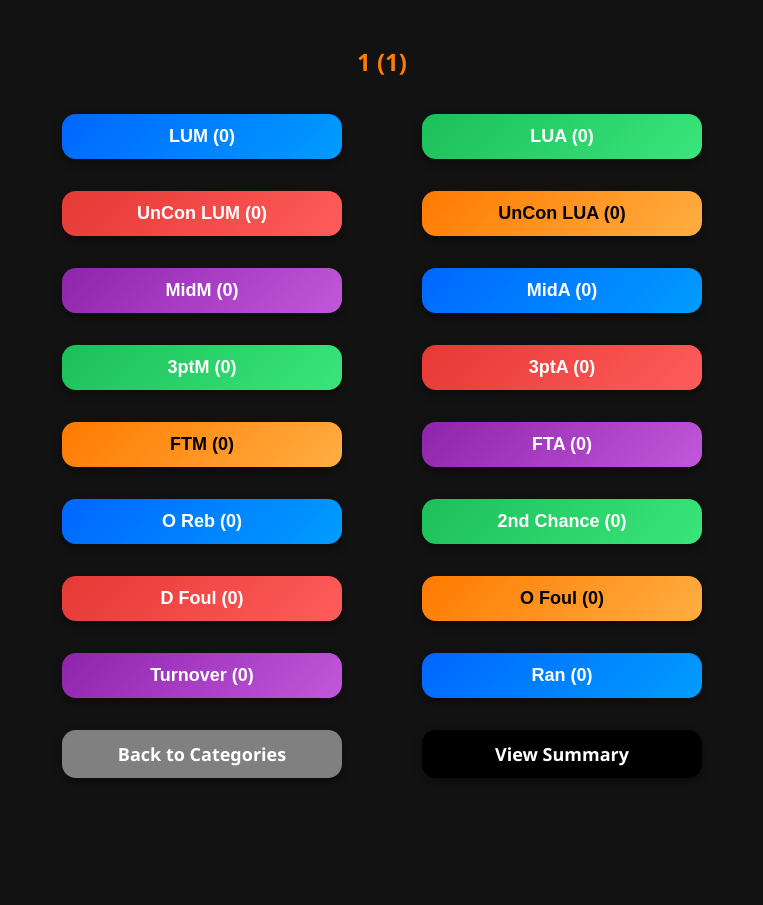
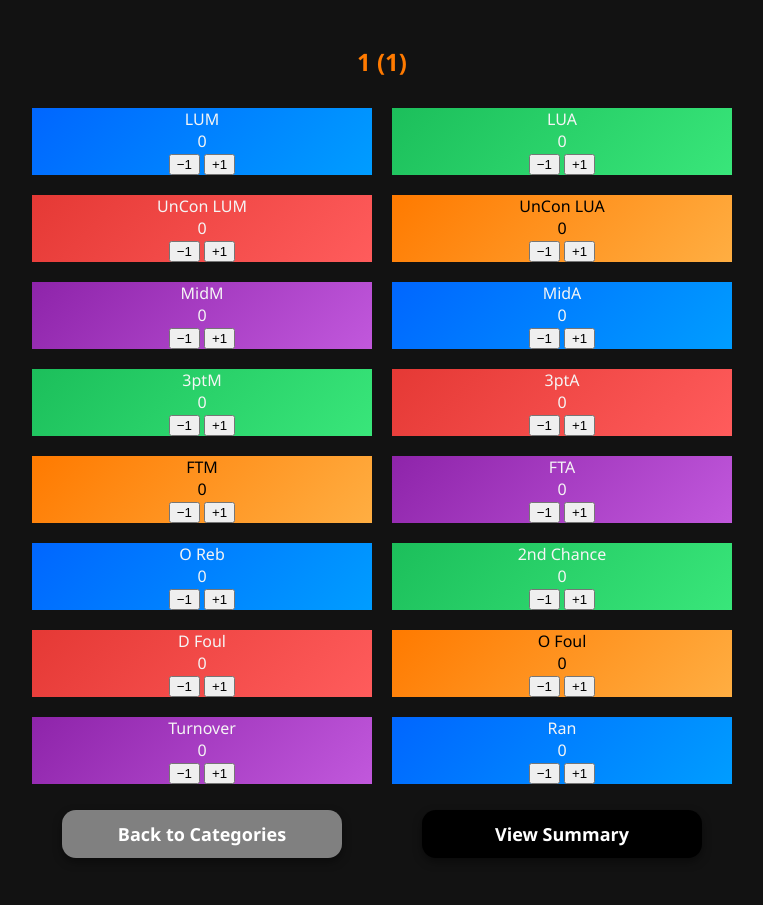
Before and after one commit to dsnedden19/playtrackerpwa, a Flask app: page /stat/1/1 in a window 1280 px wide. Shown: the whole page, without its empty margins (258-1021 px from the left). Before the commit the page ends 778 px from the top, so only its background shows below. Run offline with Flask 3, Linux system fonts and the light colour scheme; some libraries are stand-ins or nearby versions.

Commit message:
Update stat tracker buttons to split left/right increment/decrement behavior with minimal styling

```diff
--- a/templates/stat.html
+++ b/templates/stat.html
@@ -7,12 +7,18 @@
         <div class="button-grid">
             {% for c in counters %}
                 {% set color = (loop.index0 % 5) + 1 %}
-                <button class="button stat-{{ color }}"
-                        type="submit"
-                        name="counter"
-                        value="{{ c }}">
-                    {{ c }} ({{ values[c] }})
+                <div class="stat-card stat-{{ color }}" data-counter="{{ c }}">
+                    <div class="stat-card-header">{{ c }}</div>
+                    <div class="stat-total" data-counter-total="{{ c }}">{{ values[c] or 0 }}</div>
+                    <div class="stat-split">
+                        <button class="stat-half stat-half-left" type="button" data-counter="{{ c }}" data-delta="-1" aria-label="Subtract 1 from {{ c }}">
+                            −1
                         </button>
+                        <button class="stat-half stat-half-right" type="button" data-counter="{{ c }}" data-delta="1" aria-label="Add 1 to {{ c }}">
+                            +1
+                        </button>
+                    </div>
+                </div>
             {% endfor %}
 
             <a href="/category" class="button" style="background-color: gray;">
@@ -22,30 +28,18 @@
             <a href="/summary" class="button" style="background-color: black;">
                 View Summary
             </a>
+        </div>
+    </form>
+
     <script src="/static/storage.js"></script>
     <script>
-    document.getElementById("stat-form").addEventListener("submit", async function (event) {
-        event.preventDefault();
+        function updateCounterCard(card, value) {
+            const totalEl = card.querySelector(".stat-total");
+            if (totalEl) {
+                totalEl.textContent = value;
+            }
+        }
 
-        const gameId = localStorage.getItem("activeGameId");
-        const category = event.currentTarget.dataset.category;
-        const play = event.currentTarget.dataset.play;
-        const counter = event.submitter.value;
-
-        const record = await incrementPlayStat(
-            gameId,
-            category,
-            play,
-            counter
-        );
-
-        event.submitter.textContent =
-            counter + " (" + record.counters[counter] + ")";
-    });
-</script>
-        </div>
-    </form>
-<script>
         window.addEventListener("DOMContentLoaded", async function () {
             const form = document.getElementById("stat-form");
             const gameId = localStorage.getItem("activeGameId");
@@ -58,16 +52,30 @@
             const play = form.dataset.play;
             const record = await loadPlayStats(gameId, category, play);
 
-        if (!record) {
-            return;
+            const cards = form.querySelectorAll(".stat-card");
+            cards.forEach(card => {
+                const counter = card.dataset.counter;
+                const value = record && record.counters ? (record.counters[counter] || 0) : 0;
+                updateCounterCard(card, value);
+            });
+
+            form.querySelectorAll(".stat-half").forEach(button => {
+                button.addEventListener("click", async function () {
+                    const counter = this.dataset.counter;
+                    const delta = Number(this.dataset.delta);
+                    const record = await adjustPlayStat(
+                        gameId,
+                        category,
+                        play,
+                        counter,
+                        delta
+                    );
+
+                    const card = this.closest(".stat-card");
+                    if (card) {
+                        updateCounterCard(card, record.counters[counter] || 0);
                     }
-
-        const buttons = form.querySelectorAll('button[name="counter"]');
-
-        buttons.forEach(button => {
-            const counter = button.value;
-            const total = record.counters[counter] || 0;
-            button.textContent = counter + " (" + total + ")";
+                });
             });
         });
     </script>
```
Lines whose indentation alone changed are shown as unchanged.
